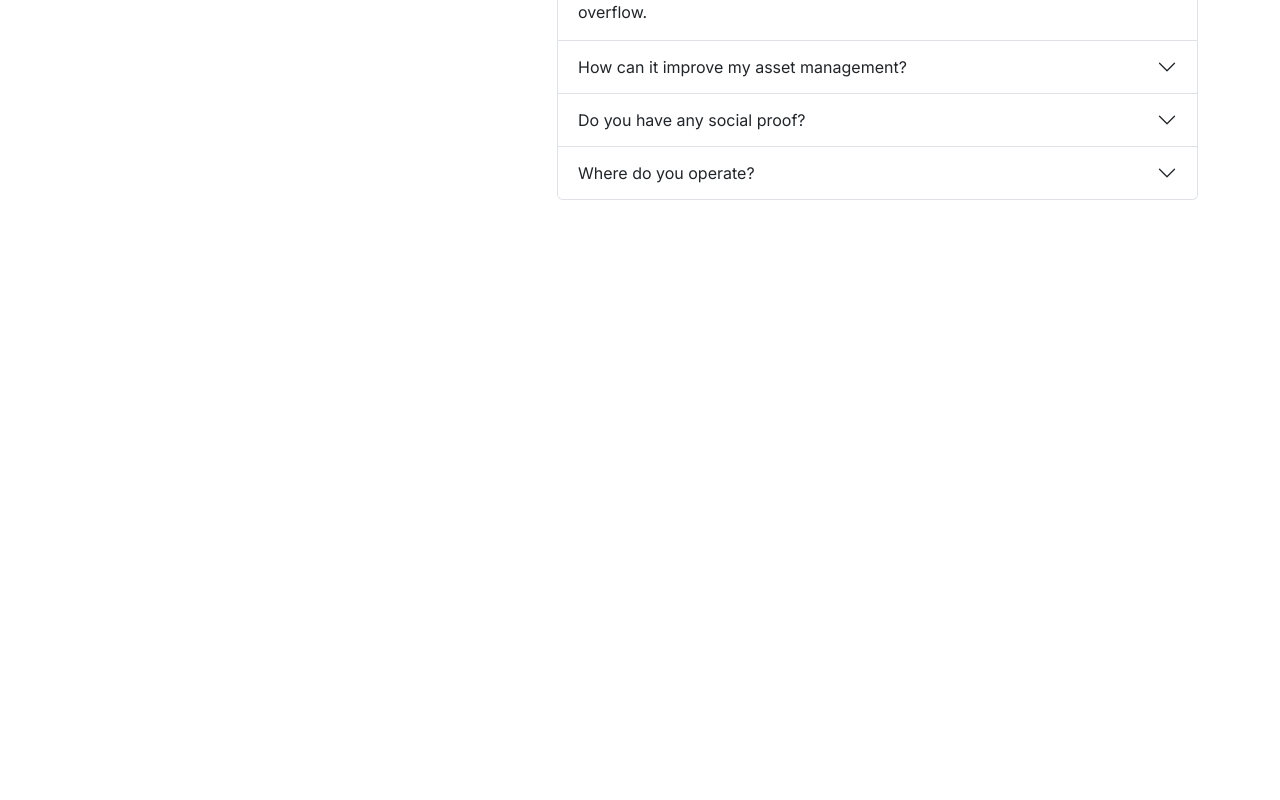
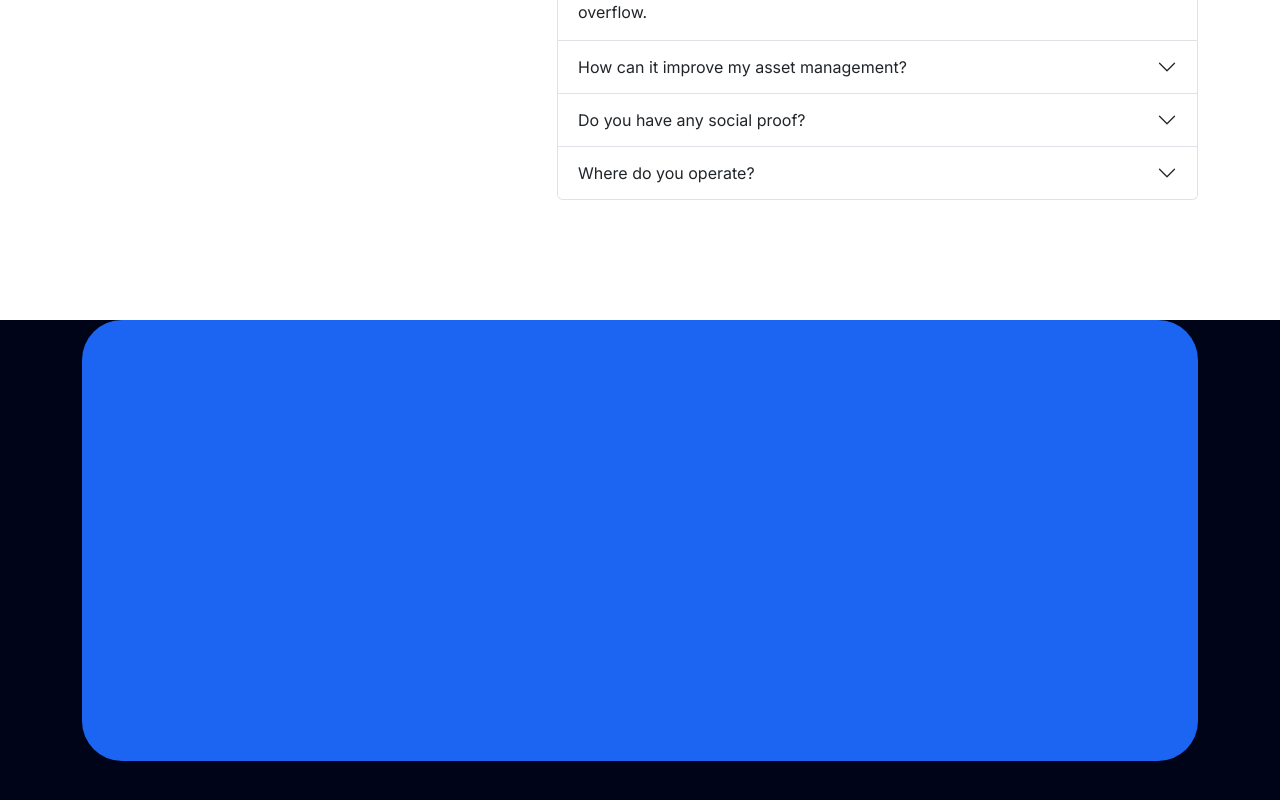
Before and after one commit to mubinkg/product-management-frontend, a Next.js app: page / in a window 1280 px wide. Shown: the part 9309-10109 px from the top of the page. Before the commit the page ends 9629 px from the top, so only its background shows below. Built offline with nearby package versions, Linux system fonts and the light colour scheme.

Commit message:
add footer

```diff
--- a/src/app/page.tsx
+++ b/src/app/page.tsx
@@ -11,6 +11,7 @@ import HomeLocation from '@/components/homepage/HomeLocation';
 import HomeProductAd from '@/components/homepage/HomeProductAd';
 import HomeTestimonial from '@/components/homepage/HomeTestimonial';
 import HomeFaq from '@/components/homepage/HomeFaq';
+import Footer from '@/components/Footer';
 
 
 export default function Home() {
@@ -31,6 +32,7 @@ export default function Home() {
       <HomeProductAd/>
       <HomeTestimonial/>
       <HomeFaq/>
+      <Footer/>
     </main>
   );
 }
--- /dev/null
+++ b/src/components/Footer.tsx
@@ -0,0 +1,19 @@
+import React from 'react'
+import { Container } from 'reactstrap'
+
+const Footer = () => {
+    return (
+        <div style={{ backgroundColor: "#000419", minHeight: "586px"}}>
+            <div style={{marginTop: "20px" }}></div>
+            <Container>
+                <div>
+                    <div style={{ backgroundColor: "#1C64F2", height: "441px", borderRadius: "40px"}}>
+
+                    </div>
+                </div>
+            </Container>
+        </div>
+    )
+}
+
+export default Footer
```
Also changed, not shown: public/footer.png (added).
